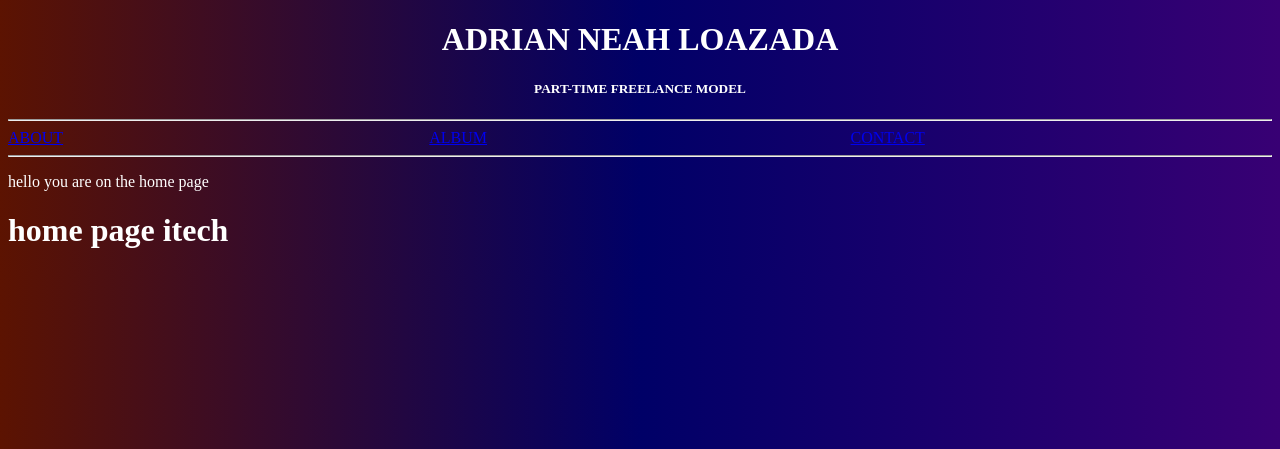
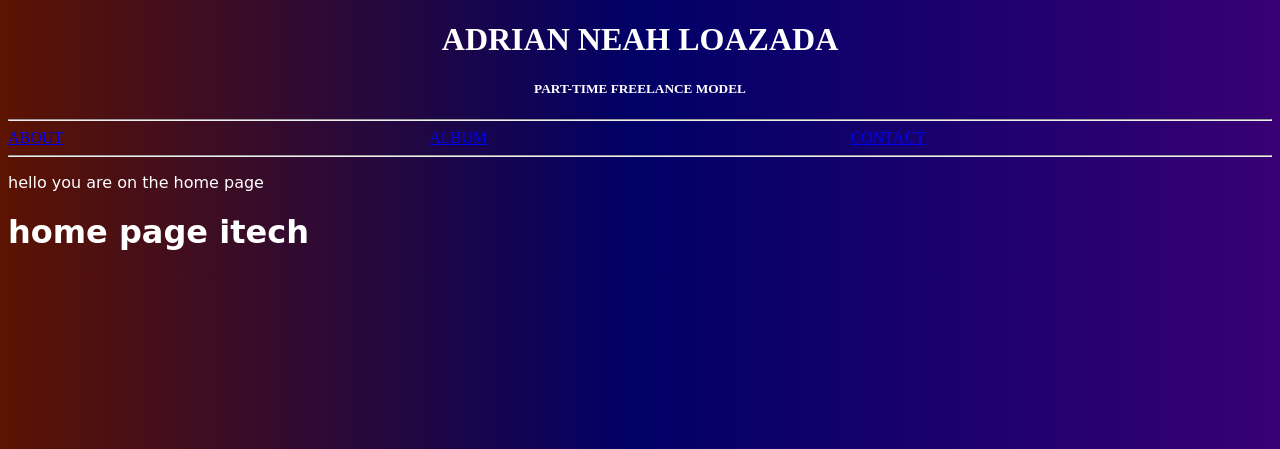
Before and after one commit to jujuCodez/modelfolio-project, a Django app: page / in a window 1280 px wide. Shown: the top 449 px of the page. Run offline with Django 4.2, Linux system fonts and the light colour scheme.

Commit message:
Update home.html

```diff
--- a/templates/home.html
+++ b/templates/home.html
@@ -2,8 +2,8 @@
 
 {% block content %}
 
-<p style="color: white;"> hello you are on the {{page}} page </p>
+<p style="color: white; font-family: bradley hand, cursive;"> hello you are on the {{page}} page </p>
 
-<h1 style="color: white;"> home page itech </h1>
+<h1 style="color: white; font-family: bradley hand, cursive;"> home page itech </h1>
 
 {% endblock content %}
```
